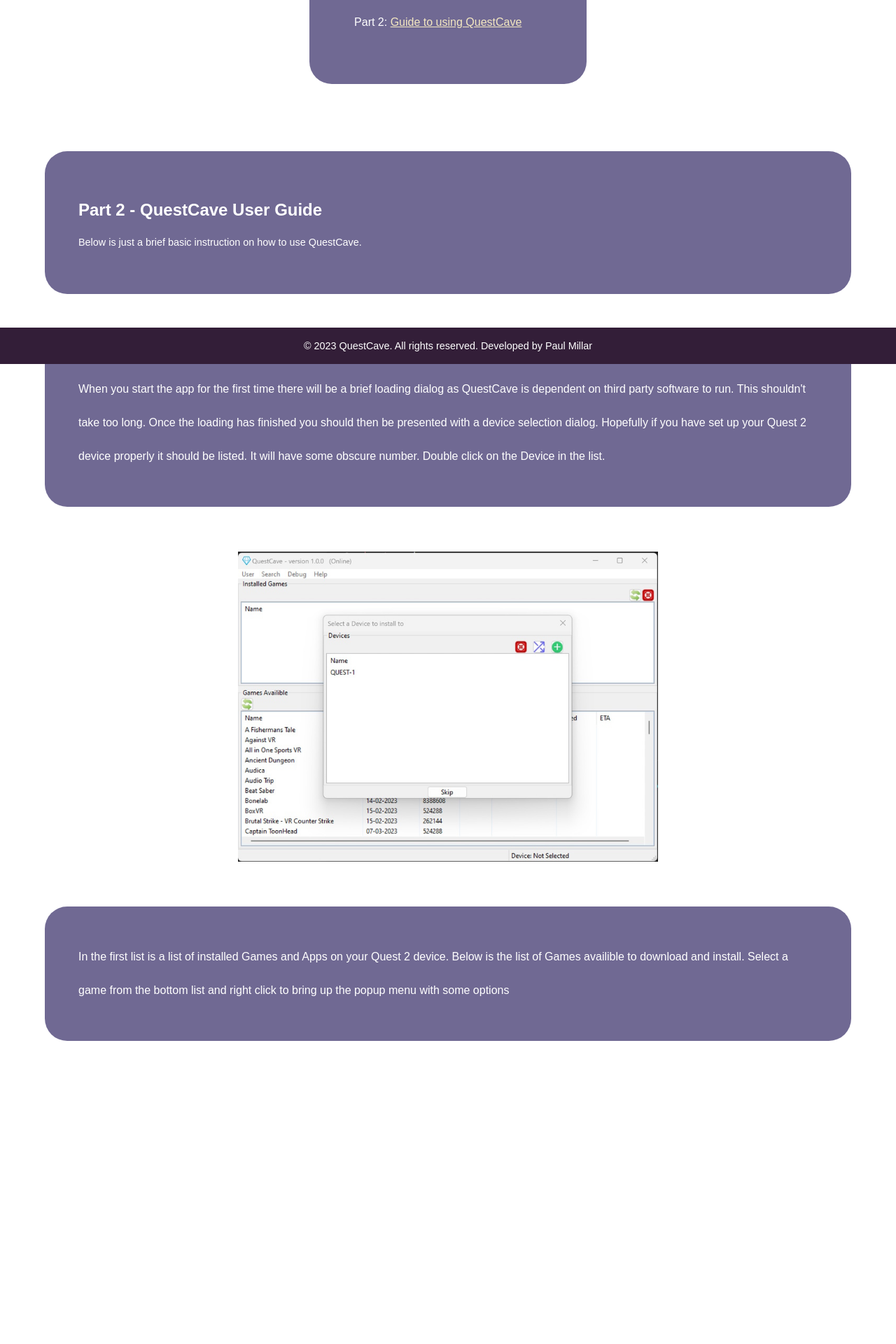
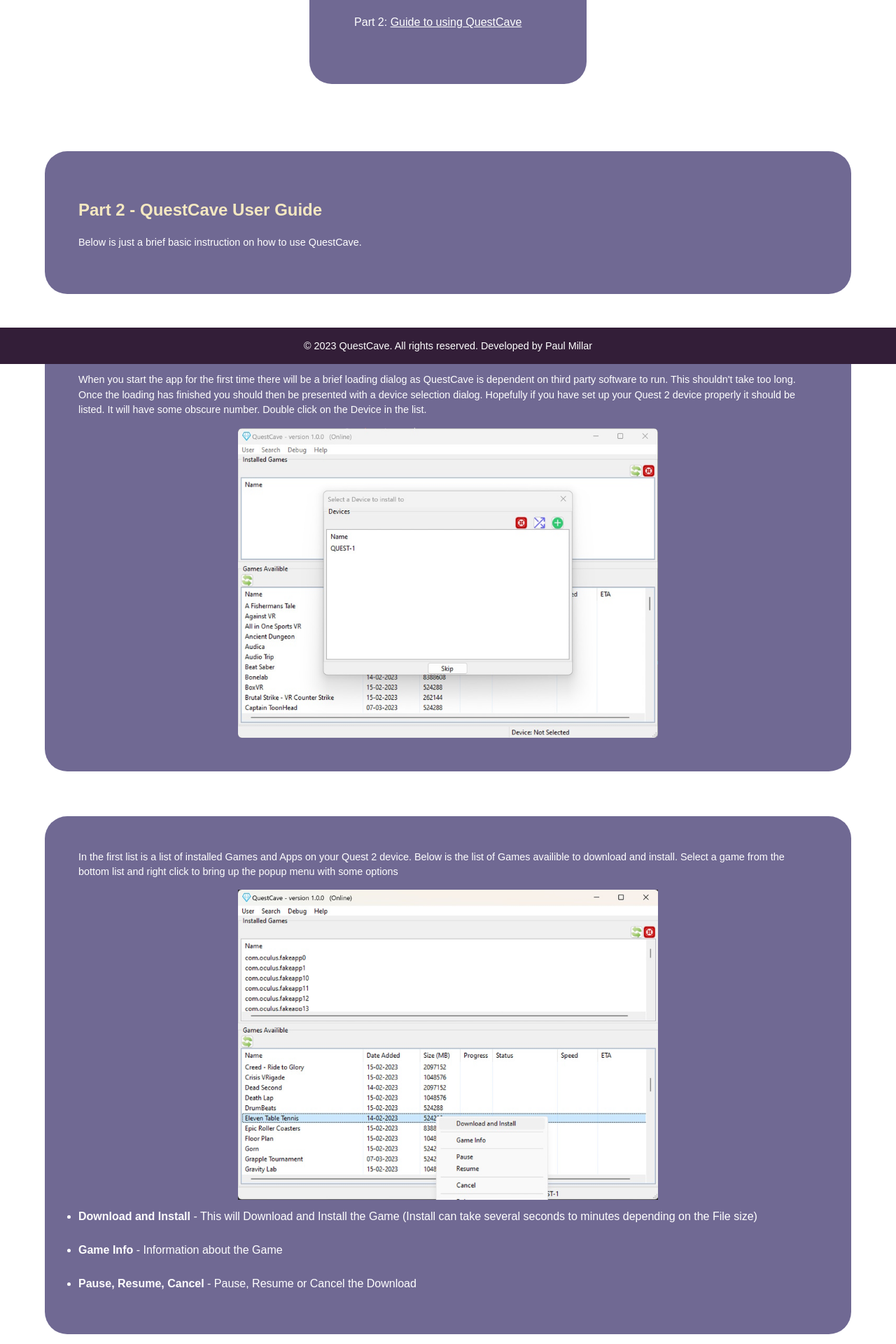
Before and after one commit to xxchaosxx210/quest_vr_auto_server, a FastAPI app: page /help/quest-cave-guide in a window 1280 px wide. Shown: the part 280-2200 px from the top of the page at 70% size. Before the commit the page ends 1767 px from the top, so only its background shows below. Run offline with FastAPI, Linux system fonts and the light colour scheme; some web fonts are replaced.

Commit message:
added images png

```diff
--- a/static/css/style.css
+++ b/static/css/style.css
@@ -27,6 +27,10 @@
     font-size: 0.9rem;
     line-height: 1.5;
     margin-bottom: 1em;
+}
+
+h2, h3, h4, h5{
+    color: var(--dutch-white);
 }
 
 .nav-menu a {
@@ -107,13 +111,13 @@
     margin-bottom: 4rem;
 }
 
-.help-image-holder{
+.help-image-holder {
     display: flex;
     justify-content: center;
     align-items: center;
 }
 
-.help-image-holder img{
+.help-image-holder img {
     width: 600px;
     max-height: 100%;
     object-fit: contain;
@@ -125,7 +129,7 @@
 }
 
 .content-box a {
-    color: var(--dutch-white);
+    color: white;
 }
 
 .content-box a:hover {
@@ -212,3 +216,7 @@
     display: flex;
     justify-content: center;
 }
+
+.expand-box {
+    width: auto;
+}
--- a/templates/help-part2.html
+++ b/templates/help-part2.html
@@ -5,28 +5,75 @@
 {% block content %}
 {% include 'help-nav.html' %}
 <div class="container">
-    <div class="content-box help-box" style="width:auto">
+    <div class="content-box help-box expand-box">
         <h2>Part 2 - QuestCave User Guide</h2>
         <p>
             Below is just a brief basic instruction on how to use QuestCave.
         </p>
     </div>
     <div class="content-box help-box">
+        <p>
             When you start the app for the first time there will be a brief loading dialog as QuestCave is dependent
             on third party software to run. This shouldn't take too long. Once the loading has finished you should then
             be presented with a device selection dialog. Hopefully if you have set up your Quest 2 device properly
             it should be listed. It will have some obscure number.
             Double click on the Device in the list.
+        </p>
+        <div class="help-image-holder">
+            <img src="{{ url_for('static', path='/images/device-selection.png') }}" alt="">
         </div>
-    <div class="help-image-holder">
-        <img src="{{ url_for('static', path='/images/device-selection.jpg') }}" alt="">
     </div>
     <div class="content-box help-box">
+        <p>
             In the first list is a list of installed Games and Apps on your Quest 2 device. Below is
             the list of Games availible to download and install.
 
             Select a game from the bottom list and right click to bring up the popup menu
             with some options
+        </p>
+        <div class="help-image-holder">
+            <img src="{{ url_for('static', path='/images/game-options.png') }}" alt="">
+        </div>
+        <ul>
+            <li>
+                <b>Download and Install</b> - This will Download and Install the Game (Install can take several seconds
+                to minutes depending on the File size)
+            </li>
+            <li>
+                <b>Game Info</b> - Information about the Game
+            </li>
+            <li>
+                <b>Pause, Resume, Cancel</b> - Pause, Resume or Cancel the Download
+            </li>
+        </ul>
+    </div>
+    <div class="content-box help-box expand-box">
+        <h3>GameCave Options:</h3>
+        <p>
+            To bring up the Options, click on the User->Preferences Menu or CTRL-S is the keyboard shortcut.
+        </p>
+        <div class="help-image-holder">
+            <img src="{{ url_for('static', path='/images/preferences.png') }}" alt="">
+        </div>
+        <ul>
+            <li>
+                <b>Download Path</b> - The path where the Games will be downloaded to. Default is in the Users Home Path
+            </li>
+            <li>
+                <b>Download Only</b> - If checked, the Game will only be downloaded and not installed. This allows you
+                to install later
+            </li>
+            <li>
+                <b>Delete Files after successful Install</b> - If checked, the downloaded files will be deleted after
+                installation. Keep this unchecked to keep a backup for later
+            </li>
+            <li>
+                <b>Close Dialog after Install complete</b> - Closes the Installation Dialog automatically after install
+            </li>
+        </ul>
+        <p>
+            More options will be added in the future.
+        </p>
     </div>
 </div>
 {% endblock %}
```
Also changed, not shown: static/images/device-selection.jpg (deleted), static/images/device-selection.png (added), static/images/game-options.jpg (deleted), static/images/game-options.png (added), static/images/main-window.jpg (deleted), static/images/preferences.png (added). Lines whose indentation alone changed are shown as unchanged.
